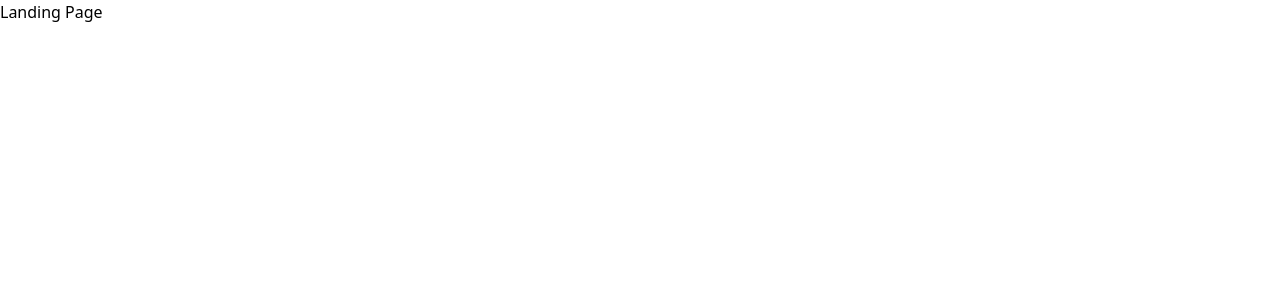
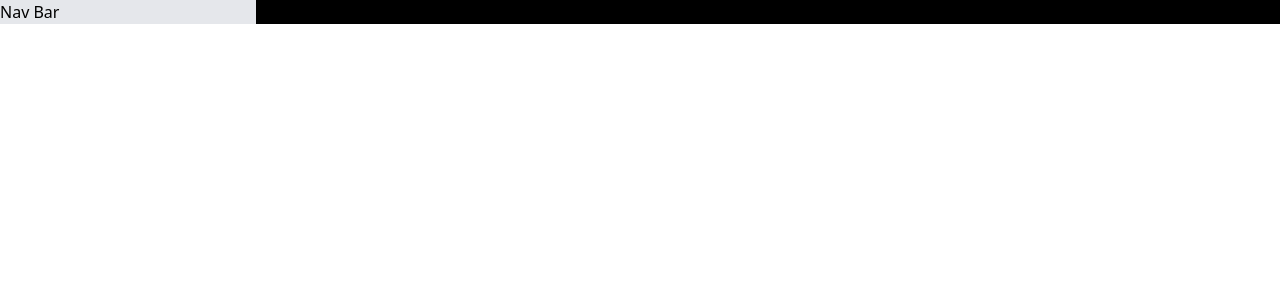
Before and after one commit to EdwinWalela/loreum-inc, a React (Vite) app: page / in a window 1280 px wide. Shown: the top 300 px of the page. Built offline with nearby package versions, Linux system fonts and the light colour scheme.

Commit message:
create navbar component

```diff
--- a/src/App.tsx
+++ b/src/App.tsx
@@ -1,9 +1,11 @@
 import './App.css';
 import LandingPage from './pages/Landing';
+import NavBar from './Layout/Navbar';
 
 const App = () => {
 	return (
-		<div className="App">
+		<div className="md:flex">
+			<NavBar />
 			<LandingPage />
 		</div>
 	);
--- /dev/null
+++ b/src/Layout/Navbar/index.tsx
@@ -0,0 +1,9 @@
+const NavBar = () => {
+	return (
+		<div className="md:w-1/5 bg-gray-200">
+			<h1>Nav Bar</h1>
+		</div>
+	);
+};
+
+export default NavBar;
--- a/src/pages/Landing/index.tsx
+++ b/src/pages/Landing/index.tsx
@@ -1,5 +1,9 @@
 const LandingPage = () => {
-	return <h1>Landing Page</h1>;
+	return (
+		<div className="md:w-4/5 bg-black">
+			<h1>Landing Page</h1>
+		</div>
+	);
 };
 
 export default LandingPage;
```
